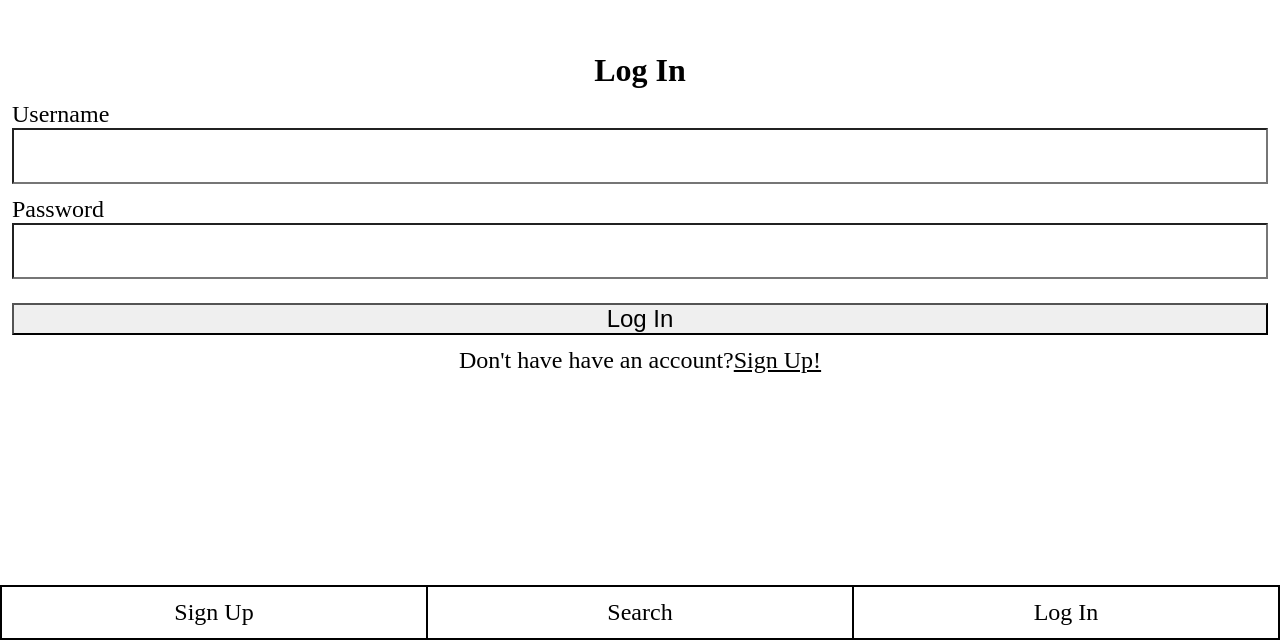
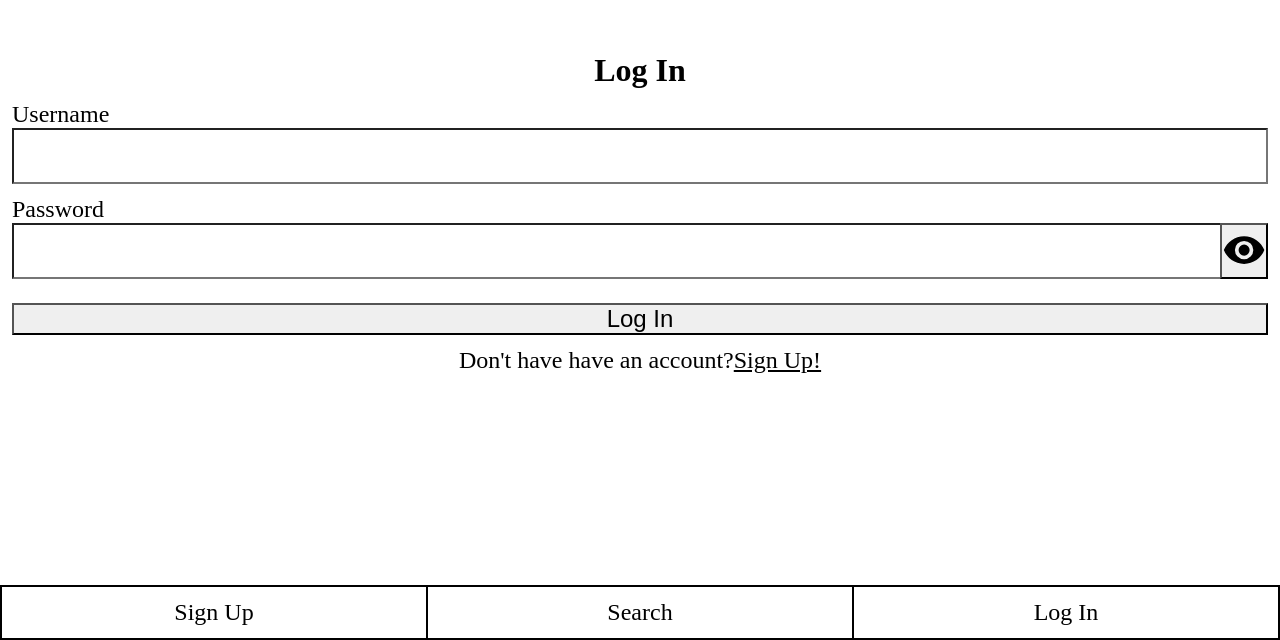
Before and after one commit to Oraiyon/oraiyon.github.io, a React (Vite) app: page /login in a window 1280 px wide. Shown: the part 160-800 px from the top of the page. Built offline with nearby package versions, Linux system fonts and the light colour scheme.

Commit message:
Created handleRevealPassword(). Allows user to reveal password for checking.

```diff
--- a/src/client/components/Login.jsx
+++ b/src/client/components/Login.jsx
@@ -1,11 +1,14 @@
 import { Link, useOutletContext } from "react-router-dom";
 import styles from "../stylesheets/Login.module.css";
 import { useEffect, useRef, useState } from "react";
+import Icon from "@mdi/react";
+import { mdiEye, mdiEyeOff } from "@mdi/js";
 
 const Login = () => {
   const [user, setUser] = useOutletContext();
 
   const [invalidLogin, setInvalidLogin] = useState(null);
+  const [revealPassword, setRevealPassword] = useState(false);
 
   const usernameInputRef = useRef(null);
   const passwordInputRef = useRef(null);
@@ -42,8 +45,13 @@ const Login = () => {
     }
   };
 
+  const handleRevealPassword = (e) => {
+    e.preventDefault();
+    setRevealPassword((r) => !r);
+  };
+
   return (
-    <div onSubmit={submitLogin} className={styles.login_container}>
+    <div className={styles.login_container}>
       <h1>Log In</h1>
       <form className={styles.login_form}>
         <div>
@@ -52,10 +60,26 @@ const Login = () => {
         </div>
         <div>
           <label htmlFor="password">Password</label>
-          <input type="password" id="password" name="password" ref={passwordInputRef} />
+          <div className={styles.login_password}>
+            <input
+              type={!revealPassword ? "password" : "text"}
+              id="password"
+              name="password"
+              ref={passwordInputRef}
+            />
+            {!revealPassword ? (
+              <button onClick={handleRevealPassword}>
+                <Icon path={mdiEye}></Icon>
+              </button>
+            ) : (
+              <button onClick={handleRevealPassword}>
+                <Icon path={mdiEyeOff}></Icon>
+              </button>
+            )}
+          </div>
         </div>
         <p>{invalidLogin}</p>
-        <button>Log In</button>
+        <button onClick={submitLogin}>Log In</button>
       </form>
       <div>
         <p>Don't have have an account? </p>
--- a/src/client/stylesheets/Login.module.css
+++ b/src/client/stylesheets/Login.module.css
@@ -32,7 +32,7 @@
   flex-direction: column;
 }
 
-.login_form > div > input {
+.login_form > div input {
   width: 100%;
   padding: 0.5em;
 }
@@ -40,3 +40,18 @@
 .login_form > p {
   color: red;
 }
+
+.login_password {
+  display: flex;
+}
+
+.login_password > input {
+  border-right: none;
+}
+
+.login_password > button {
+  width: 50px;
+  display: flex;
+  justify-content: center;
+  align-items: center;
+}
```
